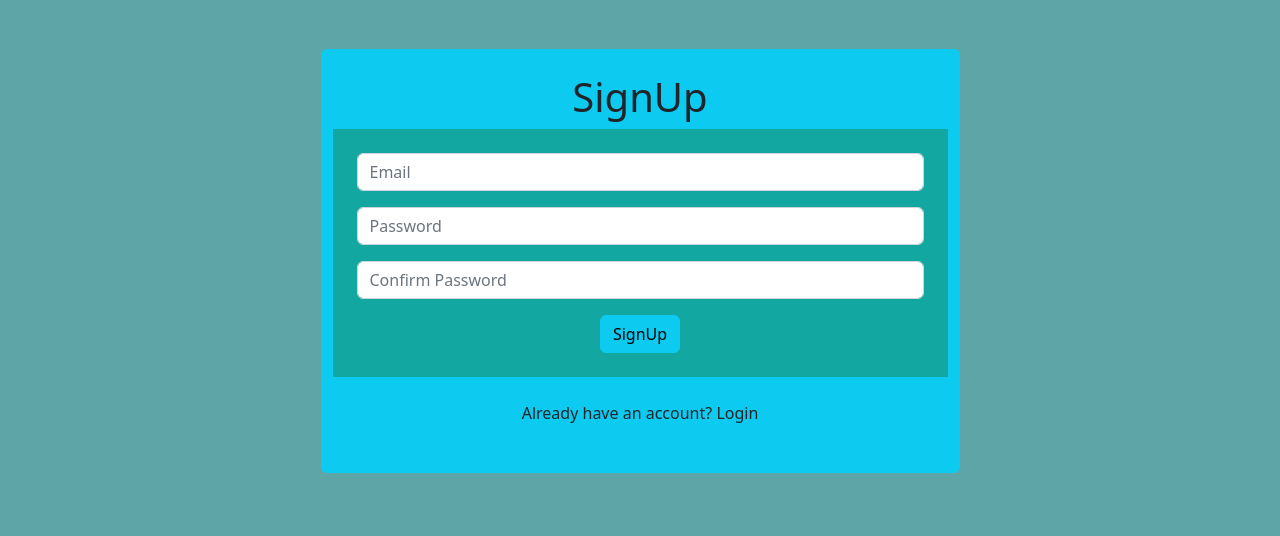
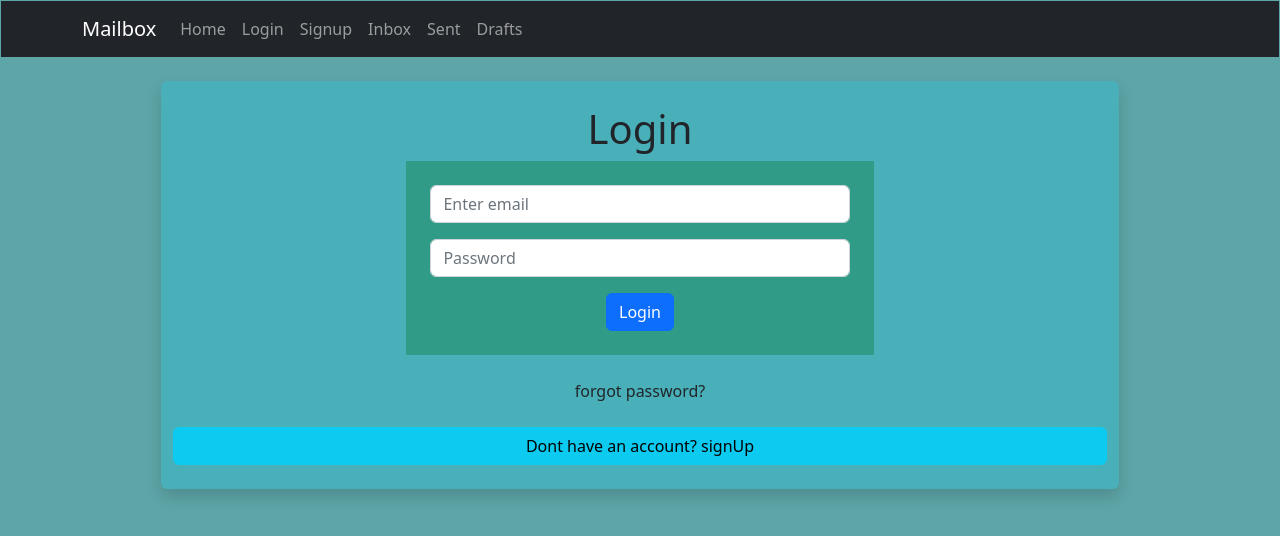
Before and after one commit to shilpa-mulge/mail-box-client, a React (Create React App) app: page /login in a window 1280 px wide. Shown: the top 536 px of the page. Built offline with nearby package versions, Linux system fonts and the light colour scheme.

Commit message:
Login screen

```diff
--- a/src/App.js
+++ b/src/App.js
@@ -1,10 +1,19 @@
 import logo from './logo.svg';
 import './App.css';
 import SignUp from './pages/SignUp';
-
+import { Route, Routes } from 'react-router-dom';
+import ClientPage from './pages/ClientPage';
+import Login from './pages/Login';
+import Root from './Components/Root';
 function App() {
   return (
-    <SignUp/>
+    <Root>
+    <Routes>
+<Route path='/home' element={<ClientPage/>}/>
+<Route path='/login' element={<Login/>}/>
+<Route path='/signup' element={<SignUp/>}/>
+    </Routes>
+    </Root>
   );
 }
 
--- /dev/null
+++ b/src/Components/MainNav.js
@@ -0,0 +1,25 @@
+import React from 'react';
+import { Navbar, Nav, Container } from 'react-bootstrap';
+
+function MainNav() {
+  return (
+    <Navbar collapseOnSelect expand="lg" bg="dark" variant="dark">
+      <Container>
+        <Navbar.Brand href="/">Mailbox</Navbar.Brand>
+        <Navbar.Toggle aria-controls="responsive-navbar-nav" />
+        <Navbar.Collapse id="responsive-navbar-nav">
+          <Nav className="ml-auto">
+            <Nav.Link href="/home">Home</Nav.Link>
+            <Nav.Link href="/login">Login</Nav.Link>
+            <Nav.Link href="/signup">Signup</Nav.Link>
+            <Nav.Link href="/inbox">Inbox</Nav.Link>
+            <Nav.Link href="/sent">Sent</Nav.Link>
+            <Nav.Link href="/drafts">Drafts</Nav.Link>
+          </Nav>
+        </Navbar.Collapse>
+      </Container>
+    </Navbar>
+  );
+}
+
+export default MainNav;
--- /dev/null
+++ b/src/Components/Root.js
@@ -0,0 +1,13 @@
+import MainNav from "./MainNav";
+
+const Root=(props)=>{
+return (
+    <>
+    <MainNav/>
+    <main>
+        {props.children}
+    </main>
+    </>
+)
+}
+export default Root;
--- a/src/index.js
+++ b/src/index.js
@@ -6,10 +6,13 @@ import reportWebVitals from './reportWebVitals';
 import '../node_modules/bootstrap/dist/js/bootstrap'
 import '../node_modules/bootstrap/dist/css/bootstrap.min.css';
 import '../node_modules/axios/dist/axios'
+import { BrowserRouter } from 'react-router-dom';
+import { Provider } from 'react-redux';
+import store from './store';
 const root = ReactDOM.createRoot(document.getElementById('root'));
 root.render(
   <>
-    <App />
+ <Provider store={store}> <BrowserRouter> <App /></BrowserRouter></Provider>
   </>
 );
 
--- /dev/null
+++ b/src/pages/ClientPage.js
@@ -0,0 +1,18 @@
+import React from 'react';
+import { Container, Row, Col, Button } from 'react-bootstrap';
+
+function ClientPage() {
+  return (
+    <Container className="py-5">
+      <Row>
+        <Col>
+          <h1 className="mb-4">Welcome to Mailbox</h1>
+          <p className="mb-4">Thank you for choosing Mailbox as your email provider. With Mailbox, you can organize your email like never before and enjoy a clutter-free inbox.</p>
+          <Button variant="primary">Get Started</Button>
+        </Col>
+      </Row>
+    </Container>
+  );
+}
+
+export default ClientPage;
--- /dev/null
+++ b/src/pages/Login.js
@@ -0,0 +1,70 @@
+
+import React,{ useState} from "react";
+import axios from "axios";
+import { Form, Button, Container, Row } from "react-bootstrap";
+import { Link, useNavigate } from "react-router-dom"
+import { useDispatch } from "react-redux";
+import { AuthActions } from "../store/AuthSlice";
+const Login=()=>{
+    const [isLoding, setIsLoading] = useState(false)
+    const dispatch=useDispatch()
+    // Initialize state for form fields
+    const [email, setEmail] = useState('');
+    const [password, setPassword] = useState('');
+const Navigate=useNavigate()
+    const handleSubmit = async (event) => {
+        event.preventDefault();
+        setIsLoading(true)
+            try {
+                const response = await axios.post('https://identitytoolkit.googleapis.com/v1/accounts:signInWithPassword?key=AIzaSyB2IbR8h8-w-hfsXzEWYgYExp3fG4R8PQ8', {
+                    email: email, password: password, returnSecureToken: true
+                })
+                const emailid = response.data.email.split('@')[0];
+                const token=response.data.idToken
+            dispatch(AuthActions.login({token:token, emailid:emailid}))
+Navigate('/home')
+
+            } catch (error) {
+                alert(error.response.data.error.message)
+            }
+            setEmail('')
+            setPassword('')
+            setIsLoading(false)
+            setIsLoading(false)
+    };
+
+
+return (
+    <>
+    <Container  className="rounded p-4 mb-4 mt-4 shadow w-75 bg-info bg-opacity-25" fluid>
+    {isLoding && <p>Loading...</p>}
+        <Row className="justify-content-center h1">
+    Login
+    </Row>
+      <Row className="justify-content-center">
+ <Form onSubmit={handleSubmit} className="w-50 bg-success bg-opacity-50 p-4 text-center">
+      <Form.Group className="mb-3" controlId="formBasicEmail">
+        <Form.Control type="email" placeholder="Enter email" value={email}
+     onChange={(event) => setEmail(event.target.value)} required />
+      </Form.Group>
+      <Form.Group className="mb-3" controlId="formBasicPassword">
+        <Form.Control type="password" placeholder="Password"
+          value={password}
+          onChange={(event) => setPassword(event.target.value)} required/>
+      </Form.Group>
+      <Button variant="primary" type="submit">
+Login      </Button>
+</Form>
+</Row>
+<Row className="justify-content-center p-4">
+      forgot password?
+    </Row>
+    <Row className="justify-content-center">
+    <Button variant="info" bg='dark' onClick={()=>Navigate('/SignUp')}>Dont have an account? signUp</Button>
+    </Row>
+    </Container>
+
+    </>
+)
+}
+export default Login;
--- a/src/pages/SignUp.js
+++ b/src/pages/SignUp.js
@@ -2,9 +2,12 @@ import React,{useState} from "react";
 import { Container , Form, Button,Row} from "react-bootstrap";
 import axios from "axios";
 import LoadingSpinner from "../UI/LodingSpinner";
-
+import { useDispatch } from "react-redux";
+import { AuthActions } from "../store/AuthSlice";
+import { useNavigate } from "react-router-dom";
 const SignUp=()=>{
-
+const dispatch=useDispatch()
+const Navigate=useNavigate()
     const [isLoding, setIsLoading] = useState(false)
     // Initialize state for form fields
     const [email, setEmail] = useState('');
@@ -22,7 +25,9 @@ const SignUp=()=>{
               alert("User has successfully signed up.")
               const emailid = response.data.email.split('@')[0];
                 const token=response.data.idToken
-               console.log("Sccessfully signed up")
+               dispatch(AuthActions.login({token:token, emailid:emailid}))
+               Navigate('/home')
+
 
             } catch (error) {
                 alert(error.response.data.error.message)
--- /dev/null
+++ b/src/store/AuthSlice.js
@@ -0,0 +1,37 @@
+import { createSlice } from "@reduxjs/toolkit";
+
+let item=localStorage.getItem('token');
+let initialData=JSON.parse(item);
+const now = new Date();
+if(initialData!==null&&now.getTime()>initialData.expiry){
+    localStorage.removeItem('token')
+    initialData.idToken = null;
+    initialData.emailId = null
+}
+
+const AuthSlice=createSlice({
+    name:'auth',
+    initialState:{token:item!==null?initialData.token:'', email:item!==null?initialData.email:'', isLoggedIn:item!==null?true:false},
+    reducers:{
+        login(state,action){
+            item = {
+                emailId:action.payload.emailid,
+                idToken:action.payload.token,
+                expiry: new Date().getTime() + 10 * 60000
+            }
+            state.token=action.payload.token;
+            state.email=action.payload.emailid;
+            localStorage.setItem('token', JSON.stringify(item))
+            state.isLoggedIn=item!==null?true:false
+        },
+        logout(state)  {
+            state.token=null;
+            localStorage.removeItem('token');
+            item=null;
+            state.isLoggedIn=item!==null?true:false
+        },
+        }
+
+})
+export const AuthActions=AuthSlice.actions;
+export default AuthSlice.reducer;
--- /dev/null
+++ b/src/store/index.js
@@ -0,0 +1,6 @@
+import AuthReducer from "./AuthSlice";
+import { configureStore } from "@reduxjs/toolkit";
+const store=configureStore({
+    reducer:{auth:AuthReducer}
+})
+export default store;
```
Also changed, not shown: package.json (+7 -4 lines).
